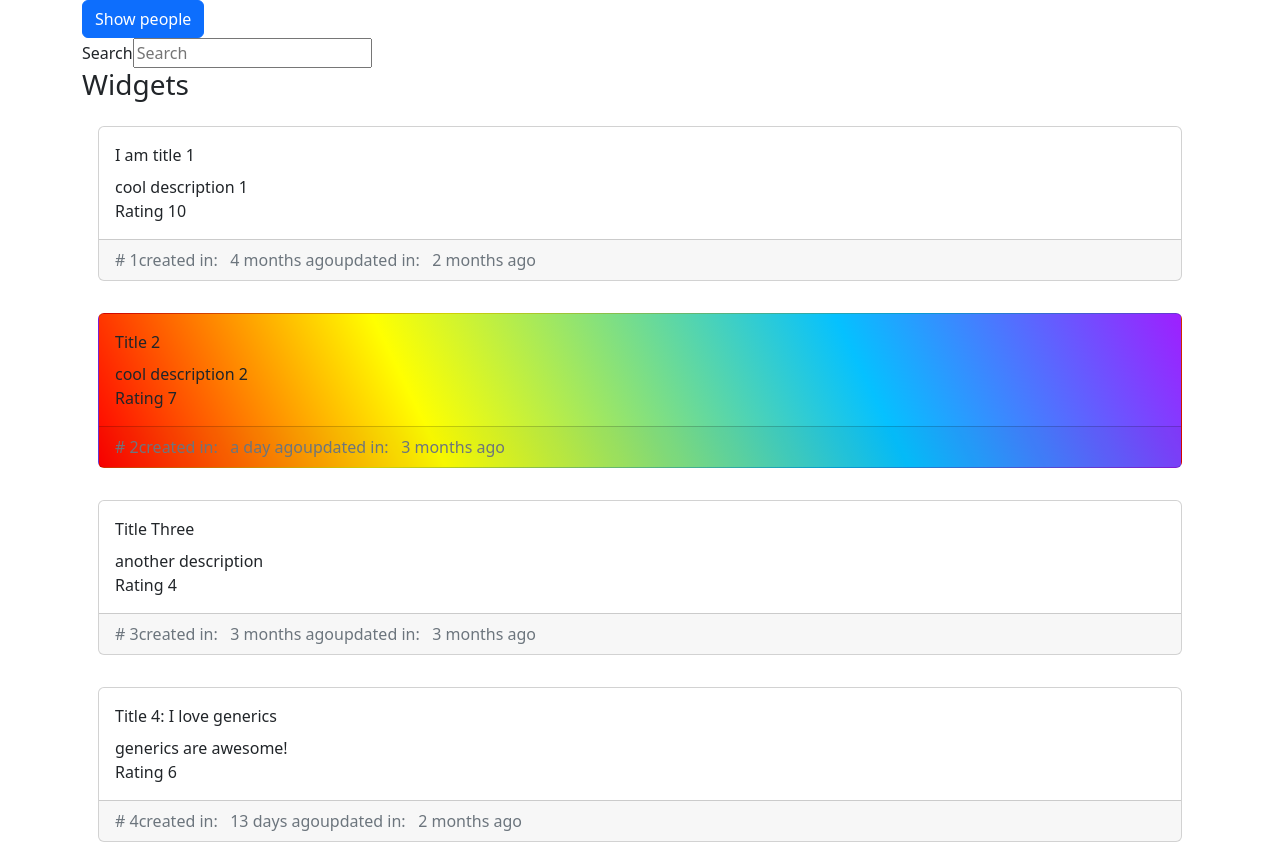
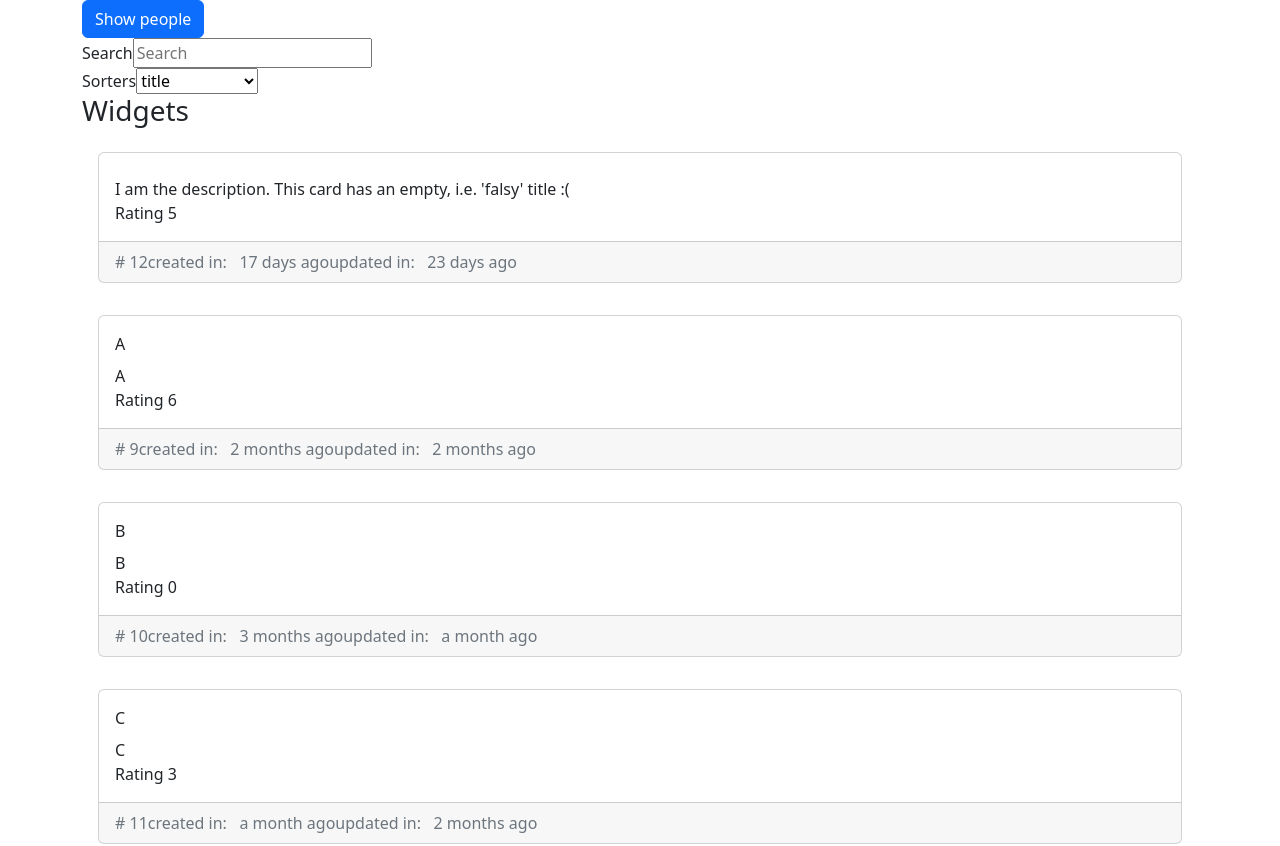
Before and after one commit to carlosavellar/tsx-generic-search, a React (Create React App) app: page / in a window 1280 px wide. Shown: the top 846 px of the page. Built offline with nearby package versions, Linux system fonts and the light colour scheme.

Commit message:
Fix sort select

```diff
--- a/src/App.tsx
+++ b/src/App.tsx
@@ -10,12 +10,13 @@ import { genericSearch } from './utils/genericSearch';
 import { InputForm } from './components/InputForm';
 import { WidgetRenderer } from './components/renderers/WidgetRenderes';
 import { PeopleRenderer } from './components/renderers/PeopleRender';
-enum EventType {
-  Mouse,
-  Keyboard,
-}
+import { genericSort } from './utils/genericSort';
+import { IProperty } from './interfaces/property';
+import { Sorters } from './components/Sorters';
 
 function App() {
+  const [peopleRenderer, setPeopleRenderer] = useState<IProperty<IPeople>>({ property: 'firstName' });
+  const [widgetRenderer, setWidgetRenderer] = useState<IProperty<IWidget>>({ property: 'title' });
   const [showPeople, setShowPeople] = useState<boolean>(false);
   const [query, setQuery] = useState<string>('');
 
@@ -32,9 +33,16 @@ function App() {
 
       {!showPeople && (
         <>
+          <Sorters
+            setProperty={(property) => {
+              setWidgetRenderer({ property });
+            }}
+            object={widgets[0]}
+          />
           <h3>Widgets</h3>
           {widgets
             .filter((property) => genericSearch(property, ['title', 'description'], query, true))
+            .sort((a, b) => genericSort(a, b, widgetRenderer.property))
             .map((widget, index) => {
               return <WidgetRenderer key={index} {...widget} />;
             })}
@@ -43,6 +51,12 @@ function App() {
 
       {showPeople && (
         <>
+          <Sorters
+            setProperty={(property) => {
+              setPeopleRenderer({ property });
+            }}
+            object={people[0]}
+          />
           <h3>People</h3>
           {people
             .filter((property) => genericSearch(property, ['firstName', 'lastName'], query, true))
```
